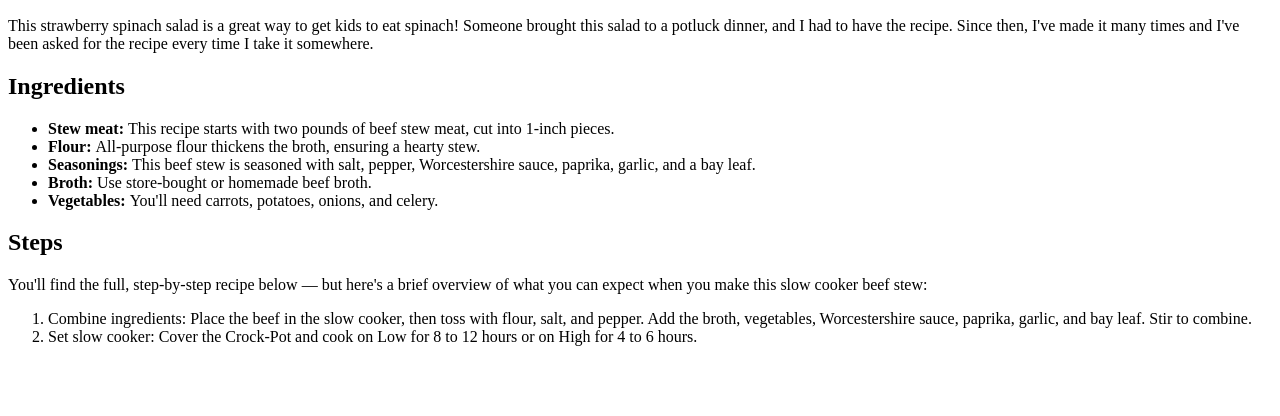
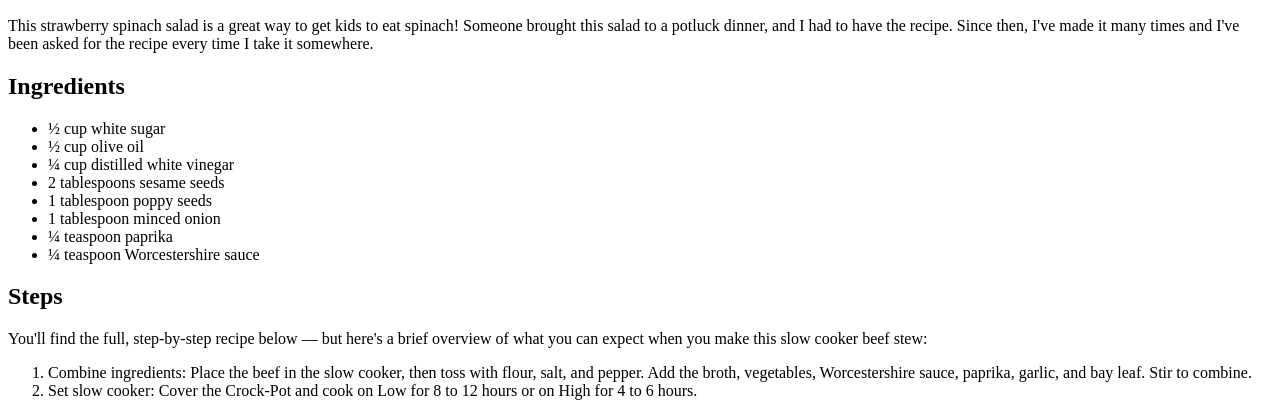
Before and after one commit to hectorlabra/odin-recipes, a plain HTML site: page recipes/strawberry.html in a window 1280 px wide. Shown: the part 434-850 px from the top of the page. Before the commit the page ends 800 px from the top, so only its background shows below. Drawn offline with Linux system fonts and the light colour scheme.

Commit message:
add ingredients to strawberry recipe

```diff
--- a/recipes/strawberry.html
+++ b/recipes/strawberry.html
@@ -14,36 +14,39 @@
     />
     <h2>Description</h2>
     <p>
-    This strawberry spinach salad is a great way to get kids to eat spinach! Someone brought this salad to a potluck dinner, and I had to have the recipe. Since then, I've made it many times and I've been asked for the recipe every time I take it somewhere.
+      This strawberry spinach salad is a great way to get kids to eat spinach!
+      Someone brought this salad to a potluck dinner, and I had to have the
+      recipe. Since then, I've made it many times and I've been asked for the
+      recipe every time I take it somewhere.
     </p>
 
     <h2>Ingredients</h2>
     <ul>
-      <li>
-        <b>Stew meat: </b>This recipe starts with two pounds of beef stew meat, cut into 1-inch pieces.
-      </li>
-      <li>
-        <b>Flour: </b>All-purpose flour thickens the broth, ensuring a hearty stew.
-      </li>
-      <li>
-        <b>Seasonings: </b>This beef stew is seasoned with salt, pepper, Worcestershire sauce, paprika, garlic, and a bay leaf.
-      </li>
-      <li>
-        <b>Broth: </b>Use store-bought or homemade beef broth.
-      </li>
-      <li>
-        <b>Vegetables: </b>You'll need carrots, potatoes, onions, and celery.
-      </li>
+      <li>½ cup white sugar</li>
+      <li>½ cup olive oil</li>
+      <li>¼ cup distilled white vinegar</li>
+      <li>2 tablespoons sesame seeds</li>
+      <li>1 tablespoon poppy seeds</li>
+      <li>1 tablespoon minced onion</li>
+      <li>¼ teaspoon paprika</li>
+      <li>¼ teaspoon Worcestershire sauce</li>
     </ul>
 
     <h2>Steps</h2>
     <p>
-        You'll find the full, step-by-step recipe below — but here's a brief overview of what you can expect when you make this slow cooker beef stew:
+      You'll find the full, step-by-step recipe below — but here's a brief
+      overview of what you can expect when you make this slow cooker beef stew:
     </p>
     <ol>
-      <li>Combine ingredients: Place the beef in the slow cooker, then toss with flour, salt, and pepper. Add the broth, vegetables, Worcestershire sauce, paprika, garlic, and bay leaf. Stir to combine.</li>
-      <li>Set slow cooker: Cover the Crock-Pot and cook on Low for 8 to 12 hours or on High for 4 to 6 hours.</li>
-
+      <li>
+        Combine ingredients: Place the beef in the slow cooker, then toss with
+        flour, salt, and pepper. Add the broth, vegetables, Worcestershire
+        sauce, paprika, garlic, and bay leaf. Stir to combine.
+      </li>
+      <li>
+        Set slow cooker: Cover the Crock-Pot and cook on Low for 8 to 12 hours
+        or on High for 4 to 6 hours.
+      </li>
     </ol>
   </body>
 </html>
```
